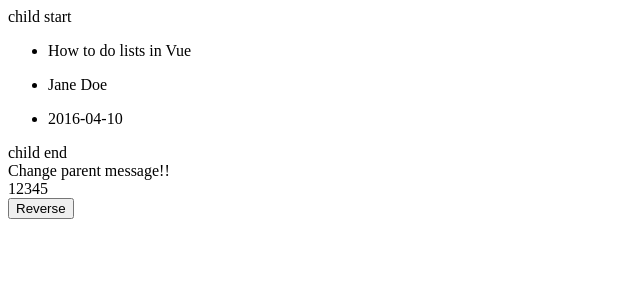
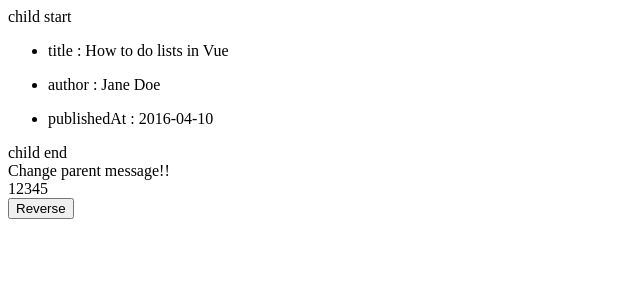
Before and after one commit to hibriiiiidge/practice__vue_app, a Vue app: page / in a window 1280 px wide. Shown: the top 300 px of the page, without its empty margins (0-640 px from the left). Built offline with nearby package versions, Linux system fonts and the light colour scheme.

Commit message:
Separate key/value

```diff
--- a/src/components/child.vue
+++ b/src/components/child.vue
@@ -1,9 +1,9 @@
 <template>
   <div>
     child start
-    <ul v-for="value in object">
+    <ul v-for="(value, key) in object">
       <li>
-        {{ value }}
+        {{ key }} : {{ value }}
       </li>
     </ul>
     child end
```
